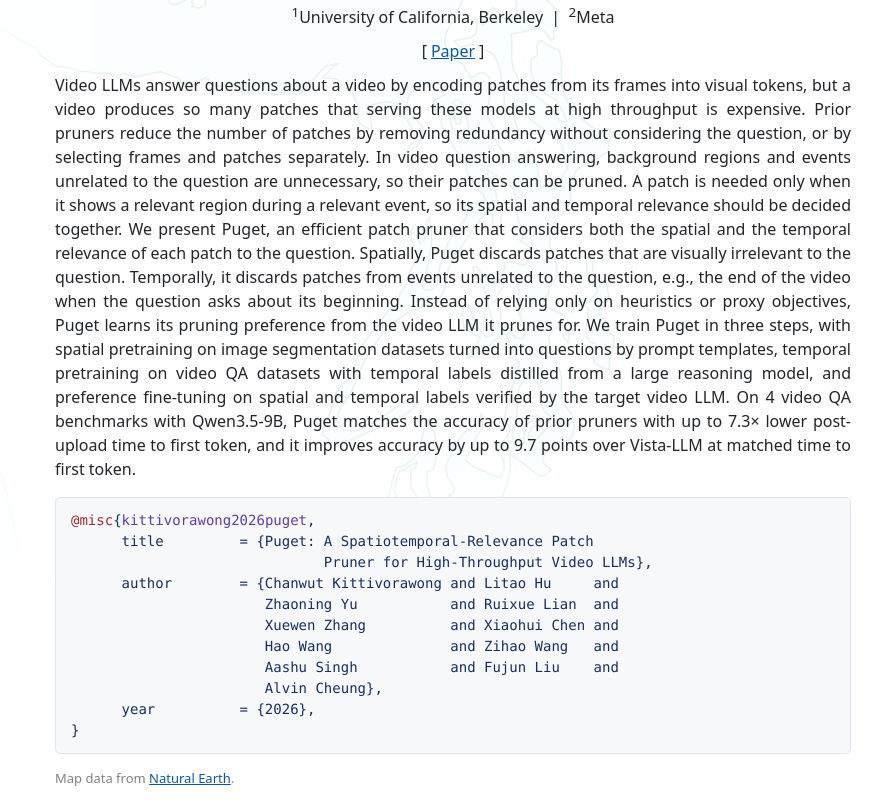
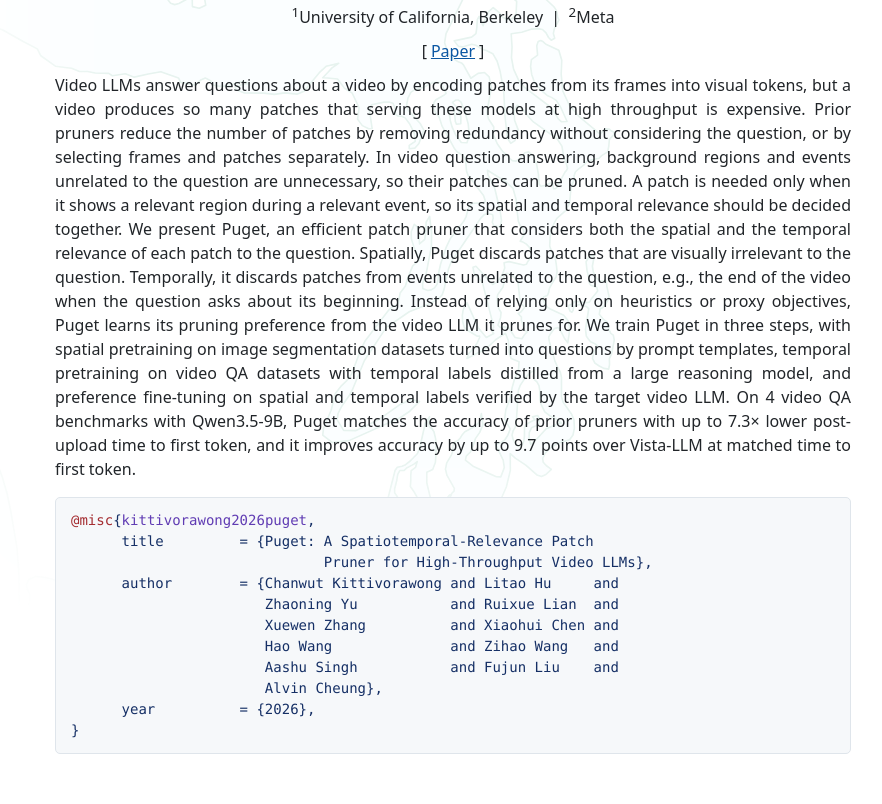
Before and after one commit to puget-vl/puget-vl.github.io, a plain HTML site: page index.html in a window 1280 px wide. Shown: the part 367-1171 px from the top of the page, without its empty margins (187-1069 px from the left). After the commit the page ends 1121 px from the top, so only its background shows below. Drawn offline with Linux system fonts and the light colour scheme.

Commit message:
remove map data source

```diff
--- a/index.html
+++ b/index.html
@@ -228,7 +228,7 @@
       year          = {2026},
 }</code></pre>
         </div>
-        <p class="footnote">Map data from <a href="https://www.naturalearthdata.com/downloads/10m-physical-vectors/">Natural Earth</a>.</p>
+        <!-- <p class="footnote">Map data from <a href="https://www.naturalearthdata.com/downloads/10m-physical-vectors/">Natural Earth</a>.</p> -->
     </div>
 </body>
 </html>
```
